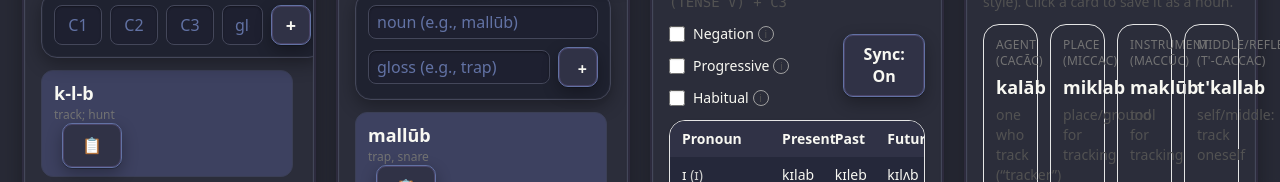
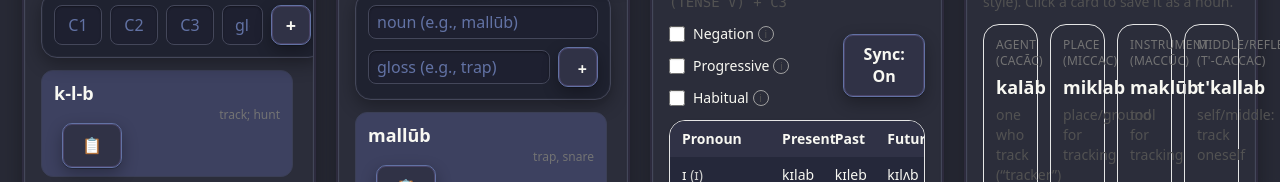
Before and after one commit to L1ghth0us3/Moontalk, a React (Vite) app: page / in a window 1280 px wide. Shown: the part 770-952 px from the top of the page. Built offline with nearby package versions, Linux system fonts and the light colour scheme.

Commit message:
fix(editors/layout): keep list rows single-line with whitespace-nowrap; make left label shrink-0 and right gloss flex-1 truncate text-right; preserves hover/border styling

```diff
--- a/src/components/editors/NounEditor.tsx
+++ b/src/components/editors/NounEditor.tsx
@@ -266,14 +266,14 @@ export default function NounEditor({ initial, onChange, selectedId, onSelect, sh
         {(showSearch && query ? filtered : nouns).map(n => (
           <div
             key={n.id}
-            className={`list-item px-3 py-2 rounded-xl flex items-center gap-2 ${selectedId === n.id ? "border-blue-500 noun-item--selected" : (colliding.has(n.id) ? 'border-amber-300 bg-amber-50' : '')}`}
+            className={`list-item px-3 py-2 rounded-xl flex items-center gap-2 whitespace-nowrap ${selectedId === n.id ? "border-blue-500 noun-item--selected" : (colliding.has(n.id) ? 'border-amber-300 bg-amber-50' : '')}`}
             onClick={() => onSelect(n.id)}
             onDoubleClick={()=>setExpanded(true)}
             role="button"
             tabIndex={0}
           >
-            <div className="font-semibold text-lg truncate max-w-full">{n.word}</div>
-            <div className="text-xs text-neutral-500 truncate ml-auto">{n.gloss || "(no gloss)"}</div>
+            <div className="font-semibold text-lg shrink-0">{n.word}</div>
+            <div className="text-xs text-neutral-500 truncate text-right flex-1">{n.gloss || "(no gloss)"}</div>
             <button
               className="ml-2 p-1.5 rounded text-neutral-500 hover:text-neutral-900 hover:bg-neutral-100 shrink-0"
               title="Copy noun"
@@ -363,13 +363,13 @@ export default function NounEditor({ initial, onChange, selectedId, onSelect, sh
                   {filtered.map(n => (
                     <div
                       key={n.id}
-                      className={`list-item px-3 py-2 rounded-xl flex items-center gap-2 ${selectedId === n.id ? "border-blue-500 noun-item--selected" : ''}`}
+                      className={`list-item px-3 py-2 rounded-xl flex items-center gap-2 whitespace-nowrap ${selectedId === n.id ? "border-blue-500 noun-item--selected" : ''}`}
                       onClick={() => onSelect(n.id)}
                       role="button"
                       tabIndex={0}
                     >
-                      <div className="font-semibold text-lg truncate max-w-full">{n.word}</div>
-                      <div className="text-xs text-neutral-500 truncate ml-auto">{n.gloss || "(no gloss)"}</div>
+                      <div className="font-semibold text-lg shrink-0">{n.word}</div>
+                      <div className="text-xs text-neutral-500 truncate text-right flex-1">{n.gloss || "(no gloss)"}</div>
                       <button
                         className="ml-2 p-1.5 rounded text-neutral-500 hover:text-neutral-900 hover:bg-neutral-100 shrink-0"
                         title="Copy noun"
--- a/src/components/editors/RootEditor.tsx
+++ b/src/components/editors/RootEditor.tsx
@@ -179,14 +179,14 @@ export default function RootEditor({ initial, onChange, selectedId, onSelect, sh
         {(showSearch && query ? filtered : roots).map(r => (
           <div
             key={r.id}
-            className={`list-item px-3 py-2 rounded-xl flex items-center gap-2 ${selectedId === r.id ? "border-blue-500 root-item--selected" : (dupSigs.has(`${(r.c1||'').toLowerCase()}-${(r.c2||'').toLowerCase()}-${(r.c3||'').toLowerCase()}`) ? 'border-red-300 bg-red-50' : '')}`}
+            className={`list-item px-3 py-2 rounded-xl flex items-center gap-2 whitespace-nowrap ${selectedId === r.id ? "border-blue-500 root-item--selected" : (dupSigs.has(`${(r.c1||'').toLowerCase()}-${(r.c2||'').toLowerCase()}-${(r.c3||'').toLowerCase()}`) ? 'border-red-300 bg-red-50' : '')}`}
             onClick={() => onSelect(r.id)}
             onDoubleClick={()=>setExpanded(true)}
             role="button"
             tabIndex={0}
           >
             <div className="font-semibold text-lg shrink-0">{[r.c1, r.c2, r.c3].join("-")}</div>
-            <div className="text-xs text-neutral-500 truncate ml-auto">{r.gloss || "(no gloss)"}</div>
+            <div className="text-xs text-neutral-500 truncate text-right flex-1">{r.gloss || "(no gloss)"}</div>
             <button
               className="ml-2 p-1.5 rounded text-neutral-500 hover:text-neutral-900 hover:bg-neutral-100 shrink-0"
               title="Copy root"
@@ -261,13 +261,13 @@ export default function RootEditor({ initial, onChange, selectedId, onSelect, sh
                   {filtered.map(r => (
                     <div
                       key={r.id}
-                      className={`list-item px-3 py-2 rounded-xl flex items-center gap-2 ${selectedId === r.id ? "border-blue-500 root-item--selected" : (dupSigs.has(`${(r.c1||'').toLowerCase()}-${(r.c2||'').toLowerCase()}-${(r.c3||'').toLowerCase()}`) ? 'border-red-300 bg-red-50' : '')}`}
+                      className={`list-item px-3 py-2 rounded-xl flex items-center gap-2 whitespace-nowrap ${selectedId === r.id ? "border-blue-500 root-item--selected" : (dupSigs.has(`${(r.c1||'').toLowerCase()}-${(r.c2||'').toLowerCase()}-${(r.c3||'').toLowerCase()}`) ? 'border-red-300 bg-red-50' : '')}`}
                       onClick={() => onSelect(r.id)}
                       role="button"
                       tabIndex={0}
                     >
                       <div className="font-semibold text-lg shrink-0">{[r.c1, r.c2, r.c3].join("-")}</div>
-                      <div className="text-xs text-neutral-500 truncate ml-auto">{r.gloss || "(no gloss)"}</div>
+                      <div className="text-xs text-neutral-500 truncate text-right flex-1">{r.gloss || "(no gloss)"}</div>
                       <button
                         className="ml-2 p-1.5 rounded text-neutral-500 hover:text-neutral-900 hover:bg-neutral-100 shrink-0"
                         title="Copy root"
```
